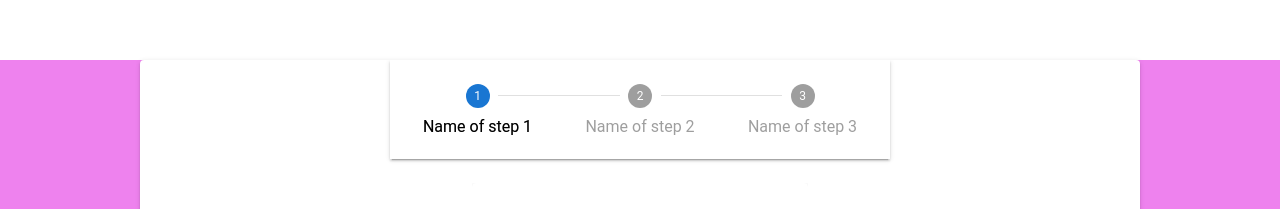
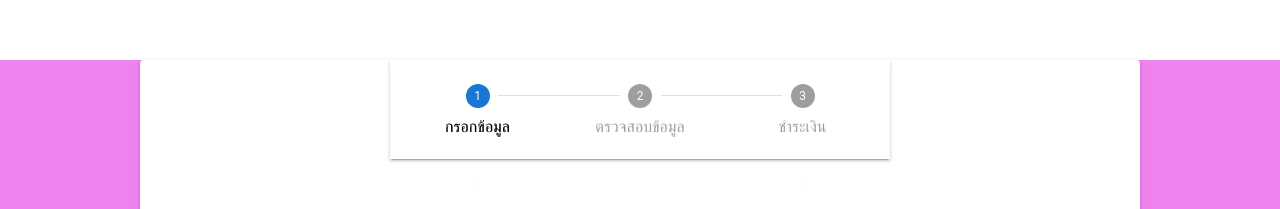
Before and after one commit to taemphong/project-ccpn, a Vue app: page /user-register in a window 1280 px wide. Shown: the part 227-436 px from the top of the page. Built offline with nearby package versions, Linux system fonts and the light colour scheme.

Commit message:
UserrrrrrrRee

```diff
--- a/src/views/User/UserRegister.vue
+++ b/src/views/User/UserRegister.vue
@@ -13,19 +13,19 @@
         <v-stepper v-model="e1" alt-labels style="width: 1000px; justify-items: center;">
             <v-stepper-header style="width: 500px; ">
                 <v-stepper-step :complete="e1 > 1" step="1">
-                    Name of step 1
+                    กรอกข้อมูล
                 </v-stepper-step>
 
                 <v-divider></v-divider>
 
                 <v-stepper-step :complete="e1 > 2" step="2">
-                    Name of step 2
+                    ตรวจสอบข้อมูล
                 </v-stepper-step>
 
                 <v-divider></v-divider>
 
                 <v-stepper-step step="3">
-                    Name of step 3
+                    ชำระเงิน
                 </v-stepper-step>
             </v-stepper-header>
 
```
